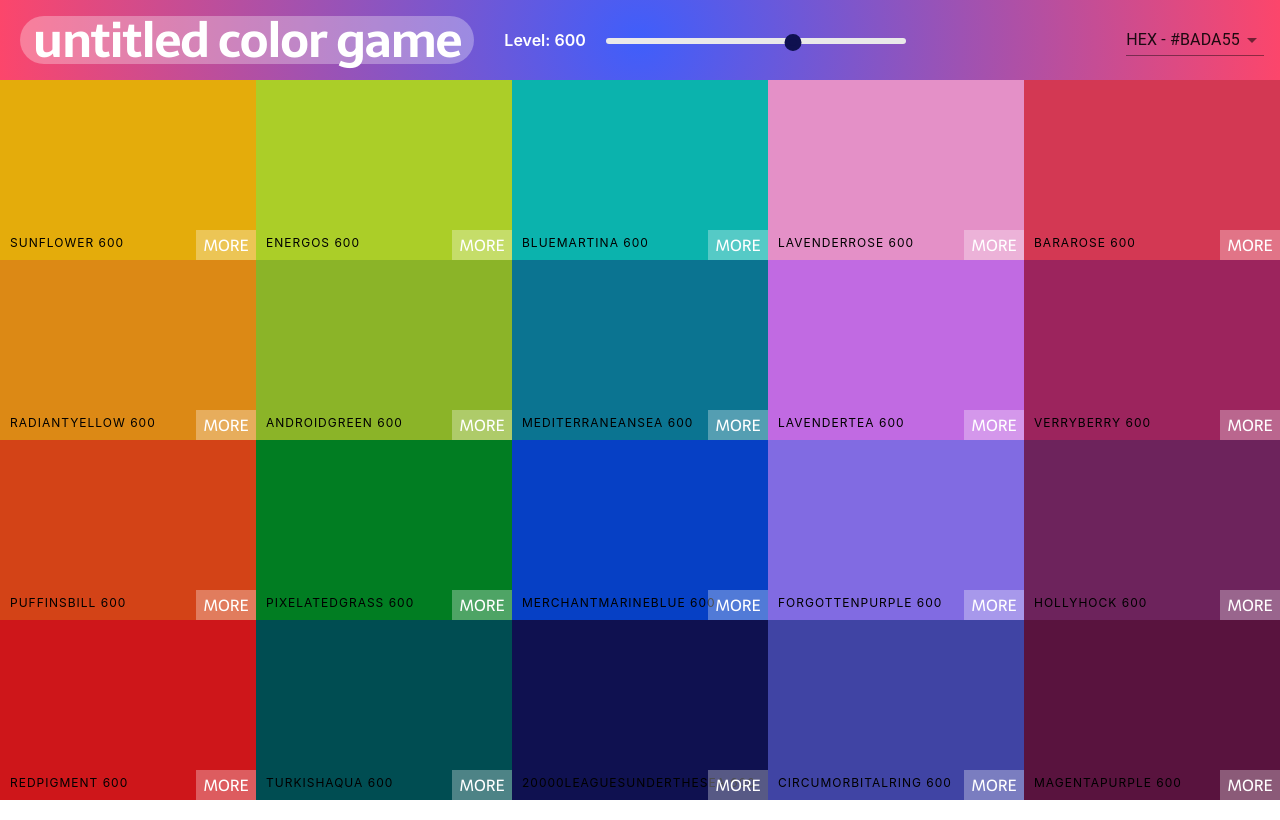
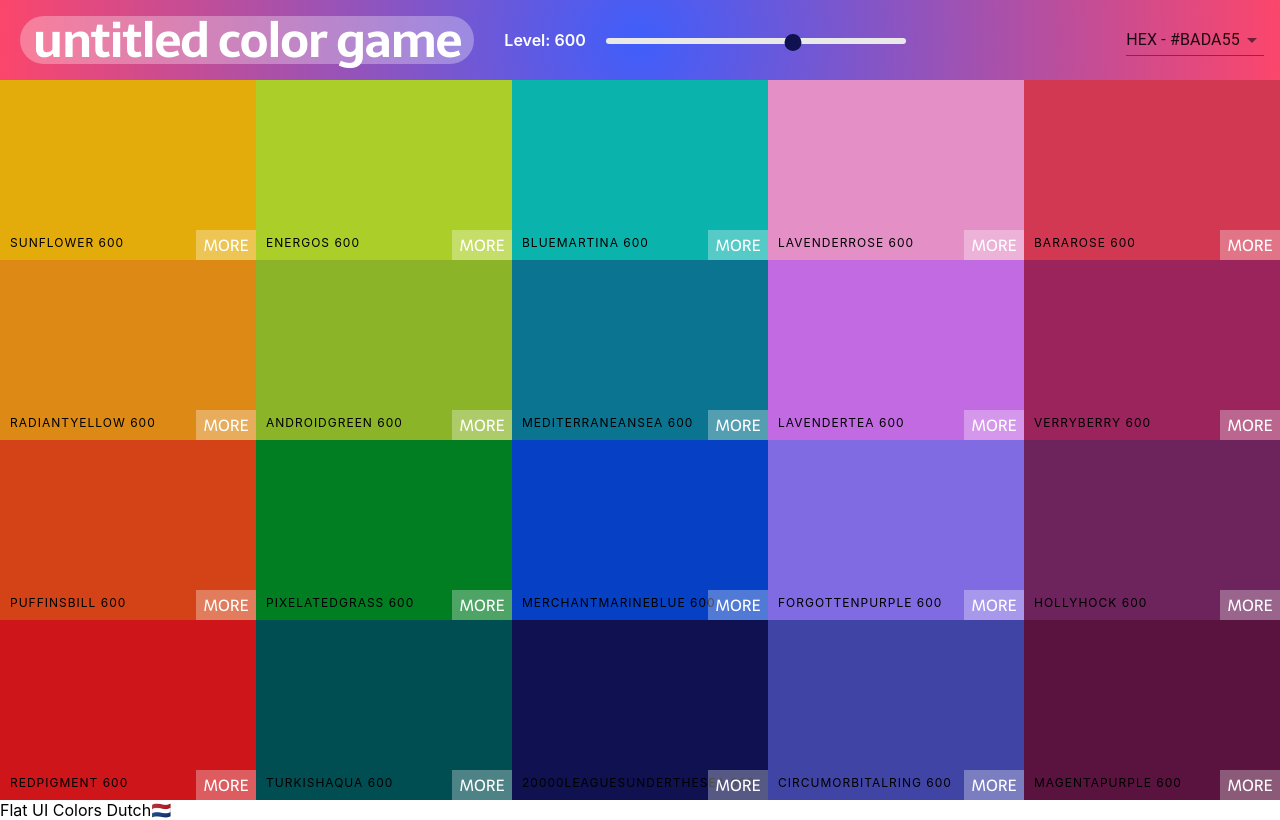
Before and after one commit to nyafologus/untitled-color-game, a React (Create React App) app: page / in a window 1280 px wide. Built offline with nearby package versions, Linux system fonts and the light colour scheme.

Commit message:
Add Palette Footer

```diff
--- a/src/Palette.js
+++ b/src/Palette.js
@@ -22,7 +22,7 @@ export default class Palette extends Component {
   };
 
   render() {
-    const { colors } = this.props.palette;
+    const { colors, paletteName, emoji } = this.props.palette;
     const { level, colorFormat } = this.state;
 
     const colorBoxes = colors[level].map((color) => <ColorBox background={color[colorFormat]} name={color.name} />);
@@ -35,7 +35,10 @@ export default class Palette extends Component {
           handleColorFormatChange={this.handleColorFormatChange}
         />
         <div className='Palette-colors'>{colorBoxes}</div>
-        <div>{/* Footer here */}</div>
+        <footer className='Palette-footer'>
+          {paletteName}
+          <span className='emoji'>{emoji}</span>
+        </footer>
       </div>
     );
   }
```
